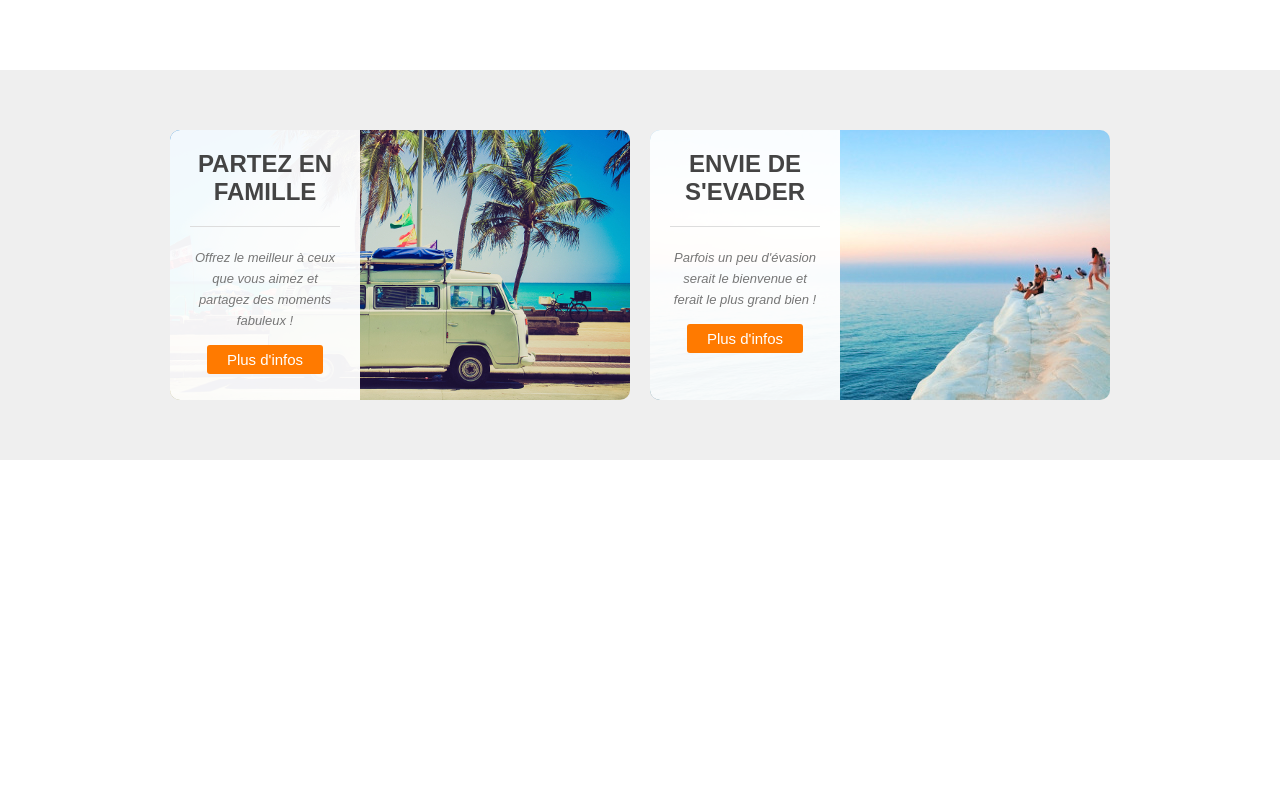
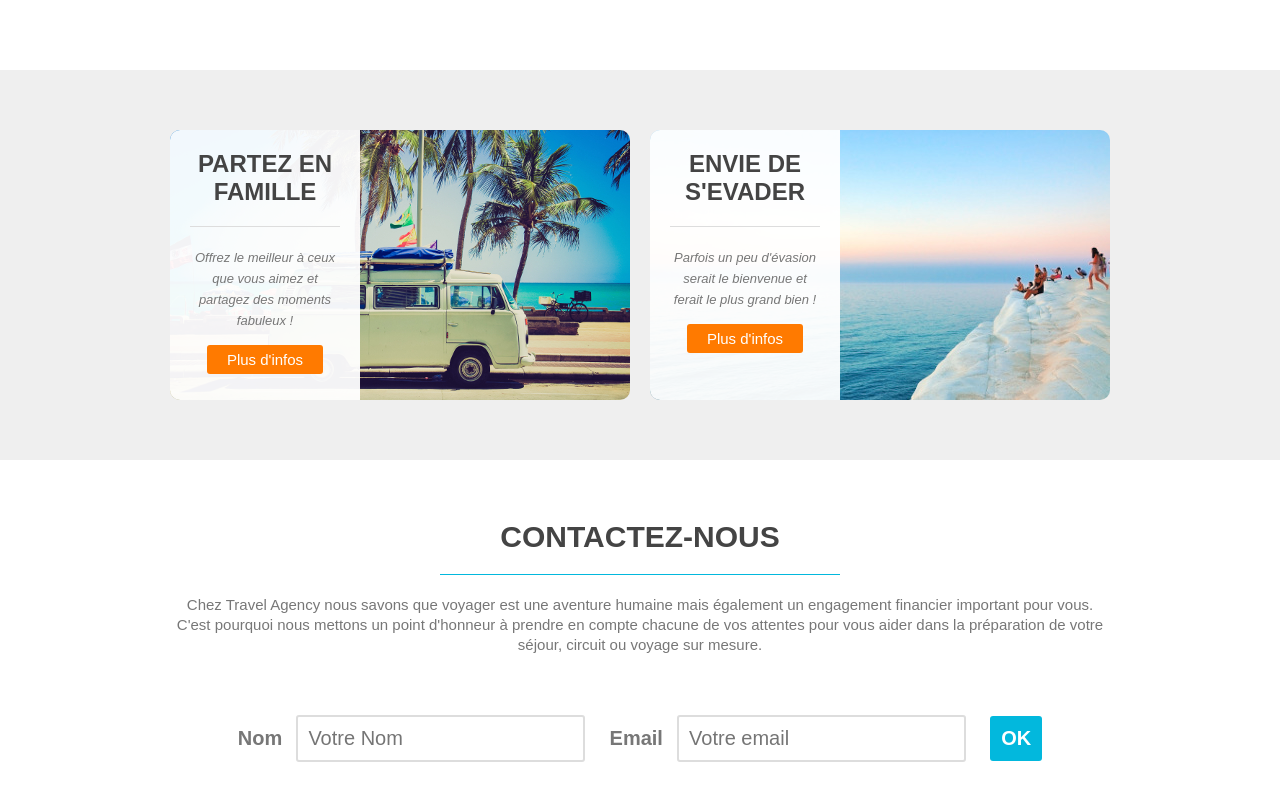
Before and after one commit to Zaisuru/JohnTaieb_Learn, a plain HTML site: page index.html in a window 1280 px wide. Shown: the part 1078-1878 px from the top of the page. Before the commit the page ends 1538 px from the top, so only its background shows below. Drawn offline with Linux system fonts and the light colour scheme.

Commit message:
Projet : Partie Contact

```diff
--- a/index.html
+++ b/index.html
@@ -78,6 +78,18 @@
 
 <section id="contact">
     <div class="wrapper">
+        <h3>Contactez-nous</h3>
+        <p>Chez Travel Agency nous savons que voyager est une aventure humaine mais également un engagement financier important pour vous. C'est pourquoi nous mettons un point d'honneur à prendre en compte chacune de vos attentes pour vous aider dans la préparation de votre séjour, circuit ou voyage sur mesure.</p>
+
+        <form>
+            <label for="name">Nom</label>
+            <input type="text" id="name" placeholder="Votre Nom">
+
+            <label for="email">Email</label>
+            <input type="text" id="email" placeholder="Votre email">
+
+            <input type="submit" value="OK" class="button-3">
+        </form>
     </div>
 </section>
 
--- a/style.css
+++ b/style.css
@@ -7,18 +7,21 @@ body{
     font-family: Arial, sans-serif;
     font-size: 15px;
 }
+h1,h2,h3,h4{
+    color: #444;
+}
 h1{
     font-family: 'Crete-Round', sans-serif;
     font-size: 45px;
-    color: #444;
 }
 h2{
-    color: #444;
     font-size: 55px;
+}
+h3{
+    font-size: 30px;
 }
 h4{
     font-size: 24px;
-    color: #444;
 }
 p{
     line-height: 20px;
@@ -179,3 +182,47 @@ article h4{
      color: #fff;
      background-color: #02b8dd;
  }
+
+/* CONTACT */
+#contact{
+    padding: 60px 0;
+    text-align: center;
+}
+
+#contact h3{
+    width: 400px;
+    text-transform: uppercase;
+    margin:0 auto 20px auto;
+    border-bottom: 1px solid #02b8dd;
+    padding-bottom: 20px;
+}
+form{
+    margin: 60px 0 20px 0;
+}
+label{
+    font-weight: bold;
+    font-size: 20px;
+    margin-right: 10px;
+    color: #777;
+}
+input[type="text"]{
+    padding: 10px;
+    font-size: 20px;
+    margin-right: 20px;
+    border: 2px solid #ddd;
+    border-radius: 3px;
+}
+.button-3{
+    color: #fff;
+    font-size: 20px;
+    font-weight: bold;
+    padding: 11px;
+    background-color: #02b8dd;
+    border-style: none;
+    border-radius: 3px;
+}
+.button-3:hover{
+    color: #fff;
+    background-color: #444;
+
+}
```
